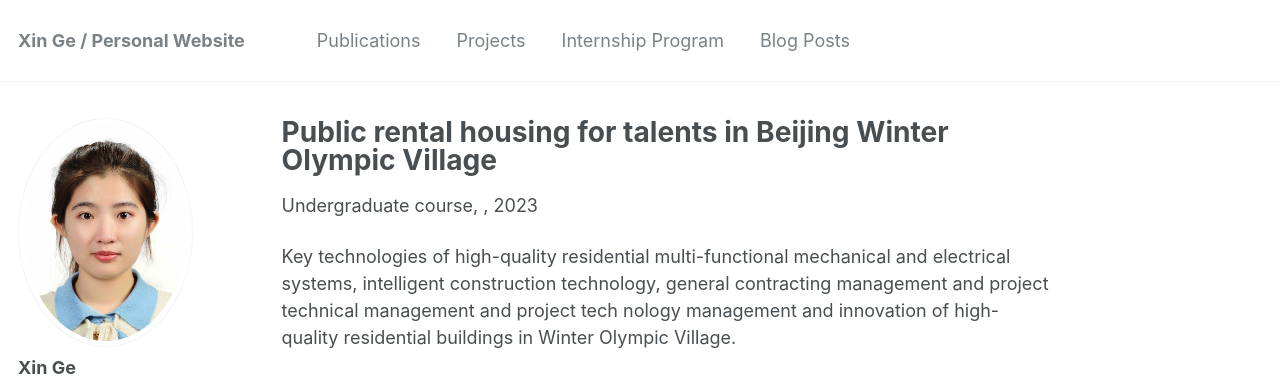
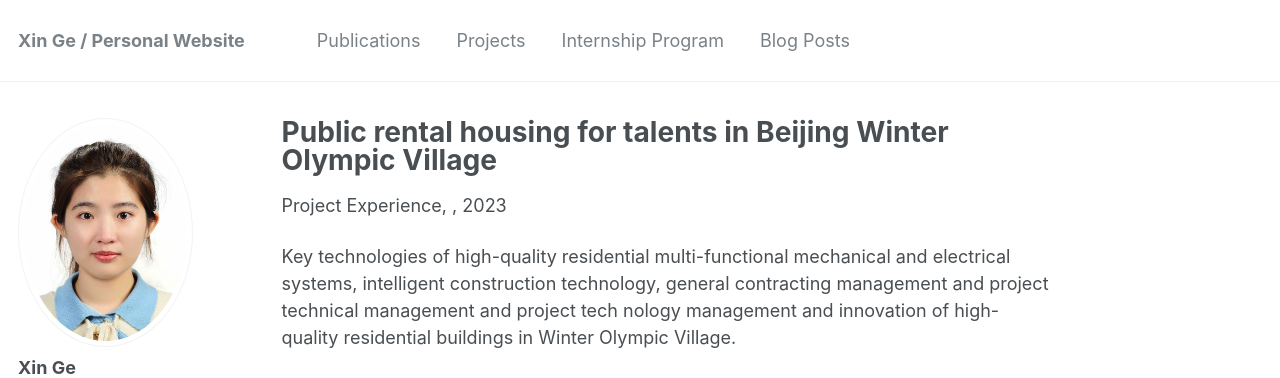
Before and after one commit to Esther0630/Esther0630.github.io, a Jekyll site: the page built from _teaching/2014-spring-teaching-1.md, in a window 1280 px wide and 951 px high. Shown: the top 378 px of the window. Built offline with Jekyll 4.4.1, drawn with Linux system fonts in a browser that asks for light colours.

Commit message:
Update 2014-spring-teaching-1.md

```diff
--- a/_teaching/2014-spring-teaching-1.md
+++ b/_teaching/2014-spring-teaching-1.md
@@ -1,7 +1,7 @@
 ---
 title: "Public rental housing for talents in Beijing Winter Olympic Village"
 collection: teaching
-type: "Undergraduate course"
+type: "Project Experience"
 permalink: /teaching/2014-spring-teaching-1
 date: 2022.05-now
 location: "Dalian, China"
```
